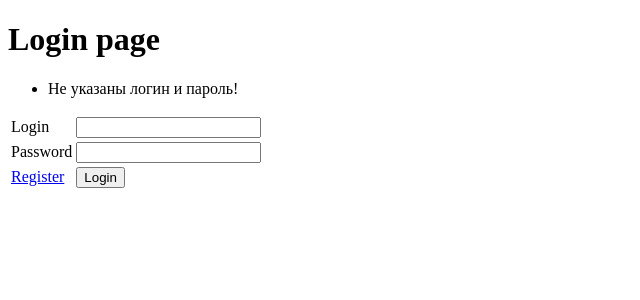
After one commit to hazetk4k/Kursovaya, a Flask app: page /login in a window 1280 px wide. The commit adds this page. Shown: the top 300 px of the page, without its empty margins (0-640 px from the left). Run offline with Flask 2, Linux system fonts and the light colour scheme.

Commit message:
user log-in, sign-in, log-out

```diff
--- a/app.py
+++ b/app.py
@@ -1,12 +1,16 @@
 from flask import Flask, render_template, url_for, request, redirect, flash
 from flask_sqlalchemy import SQLAlchemy
+from flask_login import LoginManager, UserMixin, login_user, login_required, logout_user
+from werkzeug.security import check_password_hash, generate_password_hash
 from datetime import datetime
 
 app = Flask(__name__)
+app.secret_key = "some secret thing3412324"
 app.config['SQLALCHEMY_DATABASE_URI'] = 'sqlite:///blog.db'
 app.config['SQLALCHEMY_TRACK_MODIFICATIONS'] = False
 app.config['SECRET_KEY'] = "some_key_hides_secret"
 db = SQLAlchemy(app)
+manager = LoginManager(app)
 
 
 class Items(db.Model):
@@ -31,8 +35,71 @@ class Article(db.Model):
         return '<Article %r>' % self.id
 
 
+class User(db.Model, UserMixin):
+    id = db.Column(db.Integer, primary_key=True)
+    login = db.Column(db.String(128), nullable=False, unique=True)
+    password = db.Column(db.String(255), nullable=False)
+
+
+@manager.user_loader
+def load_user(user_id):
+    return User.query.get(user_id)
+
+
+@app.route('/login', methods=["GET", 'POST'])
+def login_page():
+    login = request.form.get('login')
+    password = request.form.get('password')
+
+    if login and password:
+        user = User.query.filter_by(login=login).first()
+        if user and check_password_hash(user.password, password):
+            login_user(user)
+
+            # next_page = request.args.get('next')
+
+            # return redirect(next_page)
+            return redirect(url_for('index'))
+        else:
+            flash("Логин или пароль введены неверно!")
+    else:
+        flash("Не указаны логин и пароль!")
+
+    return render_template('login.html')
+
+
+@app.route('/logout', methods=["GET", 'POST'])
+@login_required
+def logout():
+    logout_user()
+    return redirect(url_for('login_page'))
+
+
+@app.route('/register', methods=["GET", 'POST'])
+def register():
+    login = request.form.get('login')
+    password = request.form.get('password')
+    password2 = request.form.get('password2')
+
+    if request.method == 'POST':
+        if not (login or password or password2):
+            flash("Нужно заполнить все поля!")
+        elif password2 != password:
+            flash("Введенные пароли должны быть одинаковыми!")
+        else:
+            hash_pwd = generate_password_hash(password)
+            new_user = User(login=login, password=hash_pwd)
+            db.session.add(new_user)
+            db.session.commit()
+
+            return redirect(url_for('login_page'))
+
+    return render_template('register.html')
+
+
 @app.route('/')  # отслеживание главной странички
 @app.route('/home')
+@login_required
 def index():
     items = Items.query.order_by(Items.price).all()
     return render_template("index.html", items=items)
@@ -44,6 +111,7 @@ def about():
 
 
 @app.route('/add_item', methods=['POST', 'GET'])  # отслеживание главной странички
+@login_required
 def add_item():
     if request.method == "POST":
         title = request.form['title']
@@ -66,6 +134,7 @@ def add_item():
 
 
 @app.route('/index/<int:id>/delete')
+@login_required
 def item_delete(id):
     item = Items.query.get_or_404(id)
 
@@ -78,24 +147,28 @@ def item_delete(id):
 
 
 @app.route('/index/<int:id>')
+@login_required
 def item_detail(id):
     item = Items.query.get(id)
     return render_template("item_detail.html", item=item)
 
 
 @app.route('/posts')
+@login_required
 def posts():
     articles = Article.query.order_by(Article.date.desc()).all()
     return render_template("posts.html", articles=articles)
 
 
 @app.route('/posts/<int:id>')
+@login_required
 def post_detail(id):
     article = Article.query.get(id)
     return render_template("post_detail.html", article=article)
 
 
 @app.route('/posts/<int:id>/delete')
+@login_required
 def post_delete(id):
     article = Article.query.get_or_404(id)
 
@@ -108,6 +181,7 @@ def post_delete(id):
 
 
 @app.route('/posts/<int:id>/update', methods=['POST', 'GET'])  # отслеживание главной странички
+@login_required
 def post_update(id):
     article = Article.query.get(id)
     if request.method == "POST":
@@ -125,6 +199,7 @@ def post_update(id):
 
 
 @app.route('/create-article', methods=['POST', 'GET'])  # отслеживание главной странички
+@login_required
 def create_article():
     if request.method == "POST":
         title = request.form['title']
@@ -146,5 +221,13 @@ def create_article():
         return render_template("create-article.html")
 
 
+@app.after_request
+def redirect_to_signin(response):
+    if response.status_code == 401:
+        return redirect(url_for('login_page') + '?next=' + request.url)
+
+    return response
+
+
 if __name__ == "__main__":
     app.run(debug=True)  # дебаг тру для вывода ошибок на страничках сайта
--- /dev/null
+++ b/templates/login.html
@@ -0,0 +1,38 @@
+<!doctype html>
+<html lang="en">
+<head>
+    <meta charset="UTF-8">
+    <meta name="viewport"
+          content="width=device-width, user-scalable=no, initial-scale=1.0, maximum-scale=1.0, minimum-scale=1.0">
+    <meta http-equiv="X-UA-Compatible" content="ie=edge">
+    <title>Document</title>
+</head>
+<body>
+<h1>Login page</h1>
+{% with messages = get_flashed_messages() %}
+{% if messages %}
+<ul class="flashes">
+    {% for message in messages %}
+    <li>{{ message }}</li>
+    {% endfor %}
+</ul>
+{% endif %}
+{% endwith %}
+<form method="POST">
+    <table>
+        <tr>
+            <td>Login</td>
+            <td><input type="text" name="login"></td>
+        </tr>
+        <tr>
+            <td>Password</td>
+            <td><input type="password" name="password"></td>
+        </tr>
+        <tr>
+            <td><a href="{{ url_for('register')}}">Register</a></td>
+            <td><input type="submit" value="Login"></td>
+        </tr>
+    </table>
+</form>
+</body>
+</html>
--- a/templates/posts.html
+++ b/templates/posts.html
@@ -13,7 +13,7 @@
         <h2>{{ el.title }}</h2>
         <p>{{ el.intro }}</p>
         <p><b>Дата: {{ el.date.date() }}</b></p>
-        <a href="/posts/{{ el.id }}" class="btn btn-warning">Детальнее</a>
+        <a href="/posts/{{ el.id }}" class="btn btn-warning">Подробнее</a>
     </div>
     {% endfor %}
     {% else %}
```
Also changed, not shown: templates/register.html (added, +42 -0 lines), blog.db.
